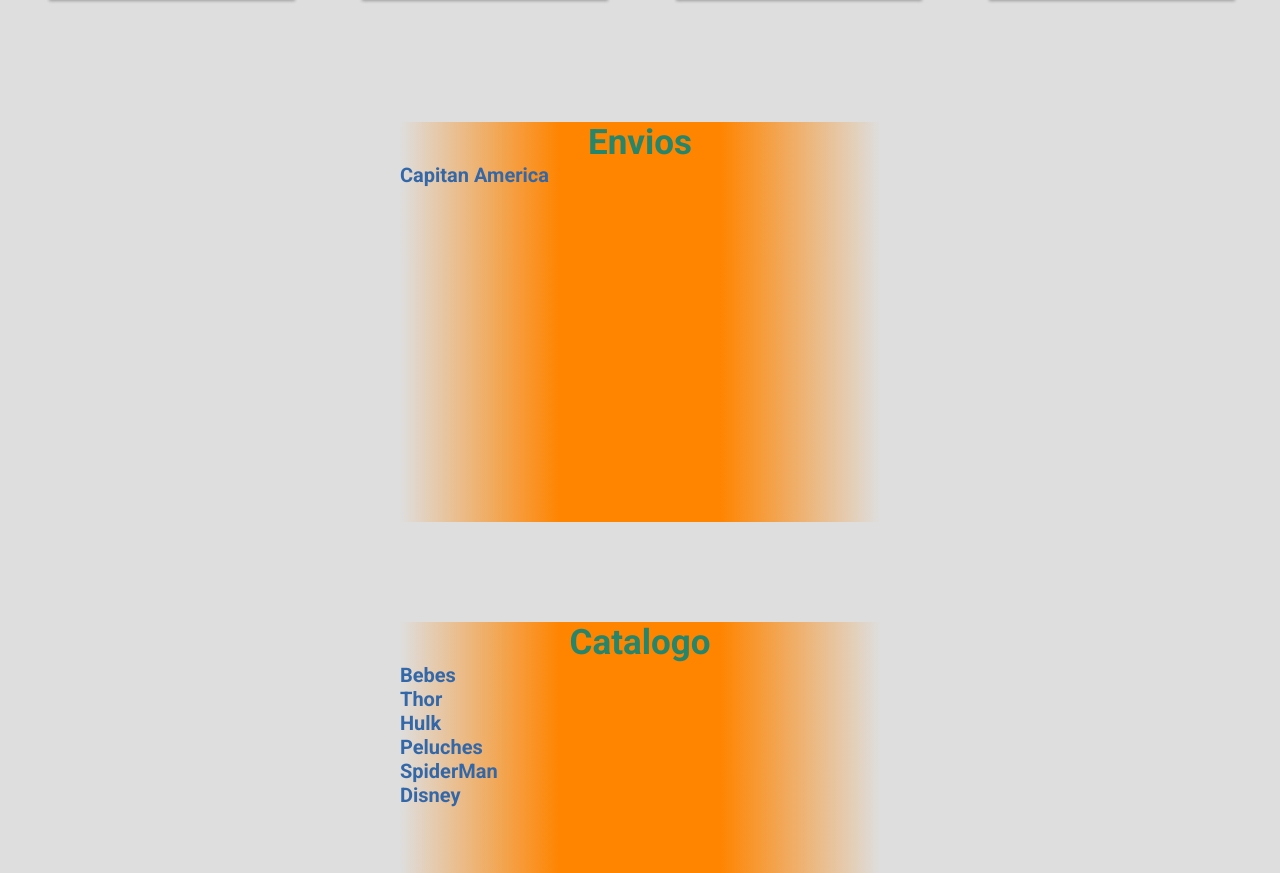
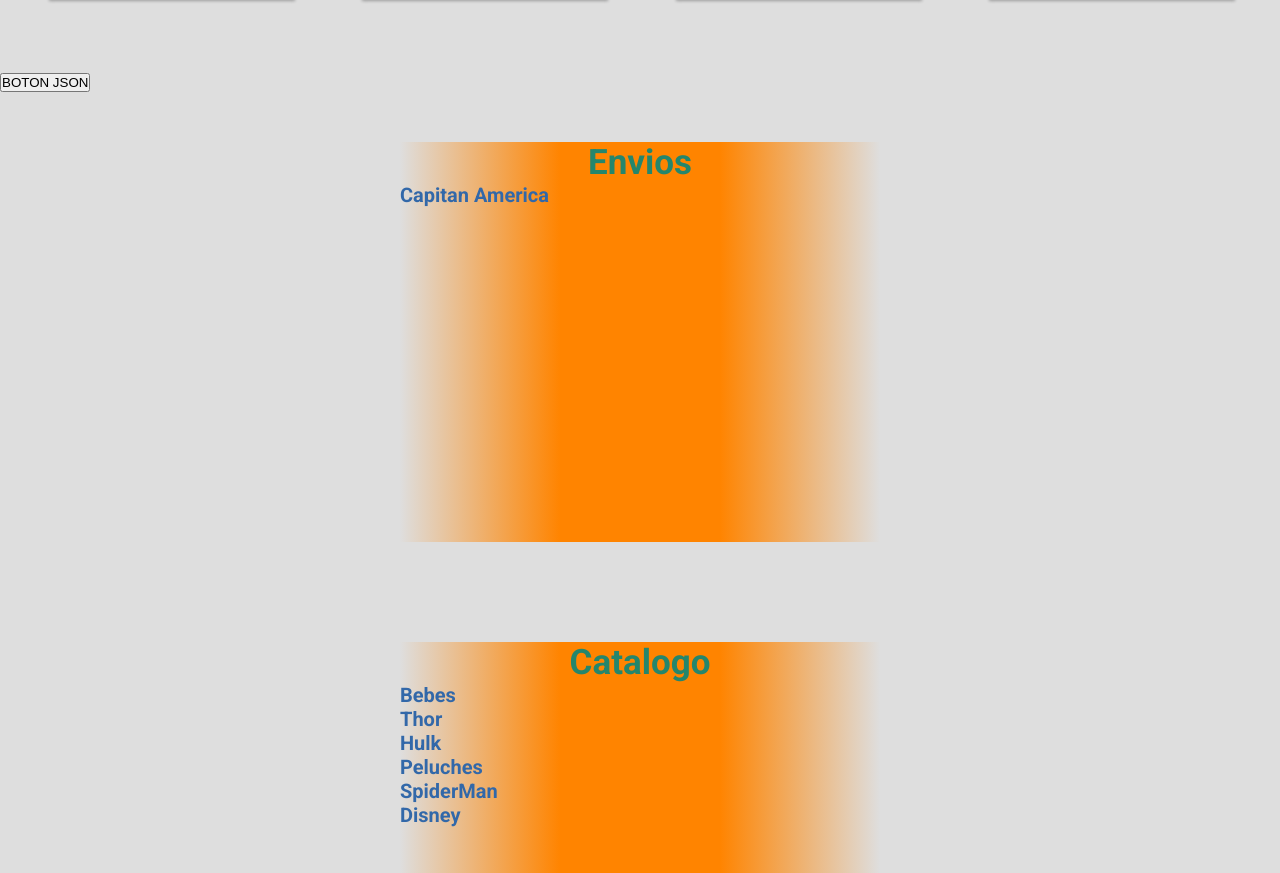
Before and after one commit to Ariel-Urz/ProyectoJavaScript, a plain HTML site: page index.html in a window 1280 px wide. Shown: the part 1264-2137 px from the top of the page. Drawn offline with Linux system fonts and the light colour scheme; some packages are replaced by stand-ins of ours; a script that the page names is missing.

Commit message:
Desafio fetch

```diff
--- a/index.html
+++ b/index.html
@@ -51,7 +51,7 @@
             <button id="vaciar-carrito" class="boton-agregar">Vaciar carrito</button>
         </div>
     </div>
-
+    <button onclick="traerDatosJson()">BOTON JSON</button>
     <main class="grilla">
         <section class="contendedor">
 
--- a/index.js
+++ b/index.js
@@ -147,3 +147,56 @@ const actualizarCarrito = () => {
     precioTotal.innerText = carrito.reduce((acc, prod) => acc + prod.cantidad * prod.precio, 0)
 
 }
+
+
+
+
+
+
+
+
+
+
+//BOTON JSON DESAFIO DE FETCH
+
+let produc = [];
+
+const traerDatosJson = async () => {
+
+    let response = await fetch("./api.json")
+    produc = await response.json()
+
+    stockProductos.forEach((producto) => {
+        const div = document.createElement('div')
+        div.classList.add('producto')
+        div.innerHTML = `
+        <img src=${producto.img} alt= "">
+        <h3>${producto.nombre}</h3>
+        <p>${producto.desc}</p>
+        <p>marca: ${producto.marca}</p>
+        <p class="precioProducto">Precio:$ ${producto.precio}</p>
+        <button id="agregar${producto.id}" class="boton-agregar">Agregar <i class="fas fa-shopping-cart"></i></button>
+        `
+        contenedorProductos.appendChild(div)
+
+        const boton = document.getElementById(`agregar${producto.id}`)
+        //Por cada elemento de mi array, creo un div, lo cuelgo, le pongo un id particular, una vez colgado
+        //le hago un get element by id (el de agregar) Obtengo el elemento y a dicho elemento le agregamos
+        //el add event listener
+
+        boton.addEventListener('click', () => {
+            //esta funcion ejecuta el agregar el carrito con la id del producto  ------------- con libreria sweet alert
+            Swal.fire({
+                title: `${producto.nombre}`,
+                text: 'Agregado al carrito',
+                imageUrl: `${producto.img}`,
+                imageWidth: 100,
+                imageHeight: 150,
+                imageAlt: 'Custom image',
+              })
+            agregarAlCarrito(producto.id)
+
+        })
+    })
+
+}
```
Also changed, not shown: api.json (added, +13 -0 lines).
